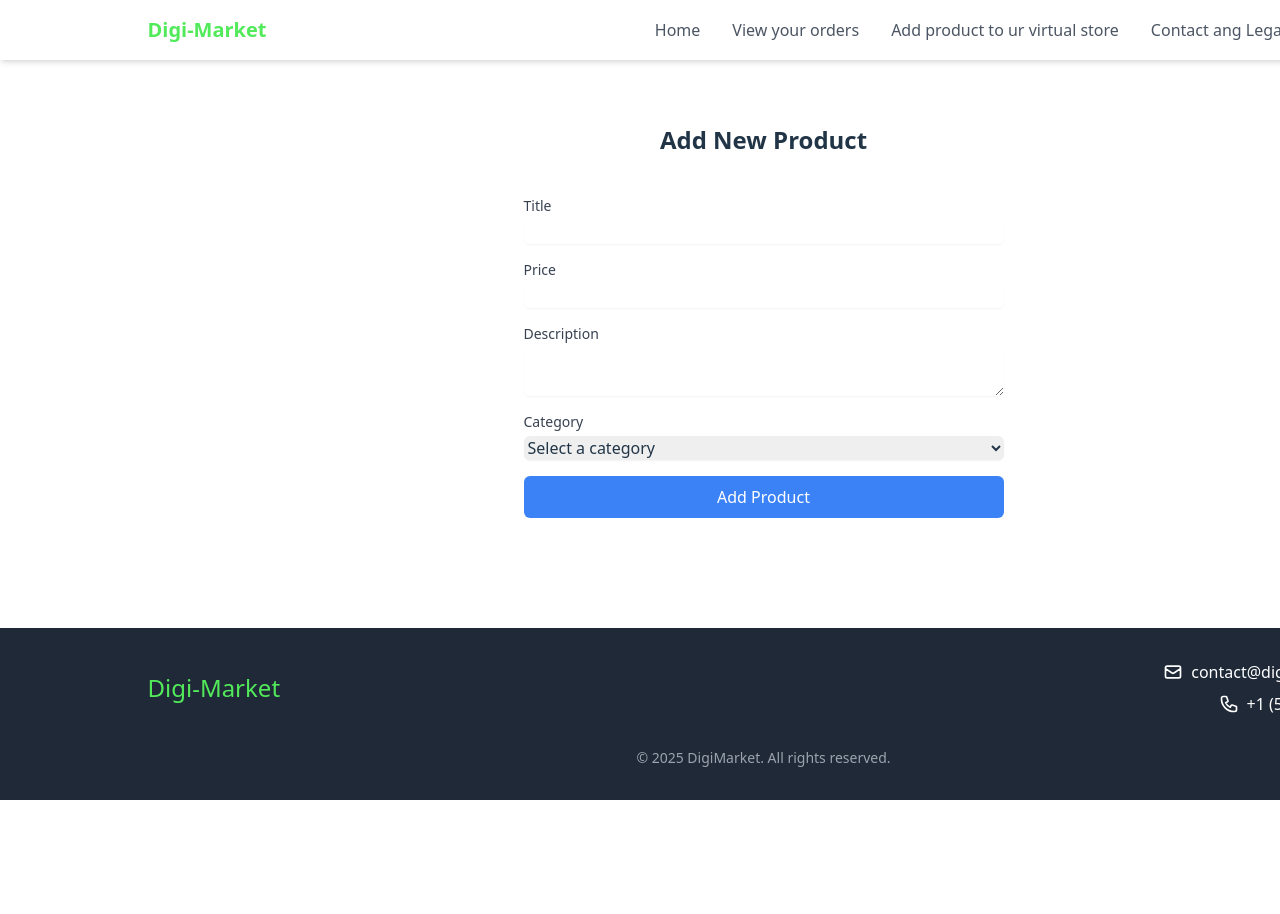
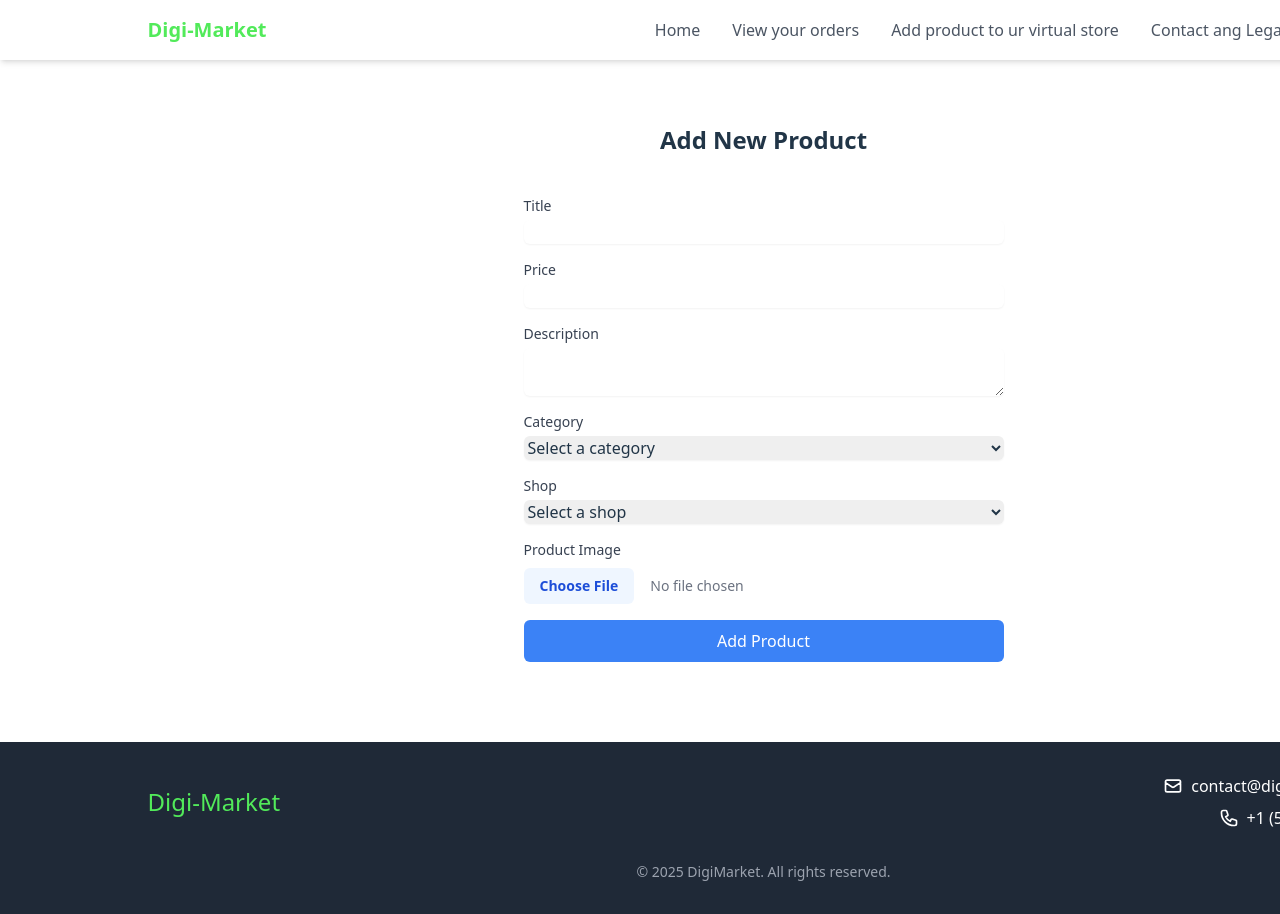
Before and after one commit to nyk-o-brown/digi-market, a React (Vite) app in the folder digi-market/: page /AddProduct in a window 1280 px wide. Shown: the top 914 px of the page. Before the commit the page ends 800 px from the top, so only its background shows below. Built offline with nearby package versions, Linux system fonts and the light colour scheme.

Commit message:
msg :shop page &db msg: add photoes server next: services

```diff
--- a/digi-market/db.json
+++ b/digi-market/db.json
@@ -6,8 +6,9 @@
       "price": 29.99,
       "description": "Hydrating face cream with natural ingredients",
       "category": "cosmetics",
-      "image": "/public/images/expensive face cream.png",
-      "rating": { "rate": 4.5, "count": 120 }
+      "image": "https://via.placeholder.com/150",
+      "rating": { "rate": 4.5, "count": 120 },
+      "shop": "Mama Janes"
     },
     {
       "id": 2,
@@ -16,7 +17,8 @@
       "description": "Set of 4 long-lasting matte lipsticks",
       "category": "cosmetics",
       "image": "https://via.placeholder.com/150",
-      "rating": { "rate": 4.3, "count": 85 }
+      "rating": { "rate": 4.3, "count": 85 },
+      "shop": "Muthama and Sons"
     },
     {
       "id": 3,
@@ -25,7 +27,8 @@
       "description": "Natural coverage foundation for all skin types",
       "category": "cosmetics",
       "image": "https://via.placeholder.com/150",
-      "rating": { "rate": 4.7, "count": 95 }
+      "rating": { "rate": 4.7, "count": 95 },
+      "shop": "Omosh Retailers"
     },
     {
       "id": 4,
@@ -34,7 +37,8 @@
       "description": "Complete skincare routine package",
       "category": "cosmetics",
       "image": "https://via.placeholder.com/150",
-      "rating": { "rate": 4.8, "count": 150 }
+      "rating": { "rate": 4.8, "count": 150 },
+      "shop": "Mama Janes"
     },
     {
       "id": 5,
@@ -43,7 +47,8 @@
       "description": "18-color professional eye shadow collection",
       "category": "cosmetics",
       "image": "https://via.placeholder.com/150",
-      "rating": { "rate": 4.4, "count": 110 }
+      "rating": { "rate": 4.4, "count": 110 },
+      "shop": "Muthama and Sons"
     },
     {
       "id": 6,
@@ -52,7 +57,8 @@
       "description": "Energy efficient smart fridge with touch display",
       "category": "appliances",
       "image": "https://via.placeholder.com/150",
-      "rating": { "rate": 4.6, "count": 75 }
+      "rating": { "rate": 4.6, "count": 75 },
+      "shop": "Omosh Retailers"
     },
     {
       "id": 7,
@@ -61,7 +67,8 @@
       "description": "Front-loading washing machine with multiple programs",
       "category": "appliances",
       "image": "https://via.placeholder.com/150",
-      "rating": { "rate": 4.4, "count": 90 }
+      "rating": { "rate": 4.4, "count": 90 },
+      "shop": "Mama Janes"
     },
     {
       "id": 8,
@@ -70,7 +77,8 @@
       "description": "Digital microwave with smart cooking options",
       "category": "appliances",
       "image": "https://via.placeholder.com/150",
-      "rating": { "rate": 4.2, "count": 65 }
+      "rating": { "rate": 4.2, "count": 65 },
+      "shop": "Muthama and Sons"
     },
     {
       "id": 9,
@@ -79,7 +87,8 @@
       "description": "Programmable coffee maker with thermal carafe",
       "category": "appliances",
       "image": "https://via.placeholder.com/150",
-      "rating": { "rate": 4.7, "count": 130 }
+      "rating": { "rate": 4.7, "count": 130 },
+      "shop": "Omosh Retailers"
     },
     {
       "id": 10,
@@ -88,7 +97,8 @@
       "description": "Smart AC with energy-saving mode",
       "category": "appliances",
       "image": "https://via.placeholder.com/150",
-      "rating": { "rate": 4.5, "count": 85 }
+      "rating": { "rate": 4.5, "count": 85 },
+      "shop": "Mama Janes"
     },
     {
       "id": 11,
@@ -97,7 +107,8 @@
       "description": "Cordless drill with multiple attachments",
       "category": "hardware",
       "image": "https://via.placeholder.com/150",
-      "rating": { "rate": 4.8, "count": 200 }
+      "rating": { "rate": 4.8, "count": 200 },
+      "shop": "Muthama and Sons"
     },
     {
       "id": 12,
@@ -106,7 +117,8 @@
       "description": "Complete tool box with essential tools",
       "category": "hardware",
       "image": "https://via.placeholder.com/150",
-      "rating": { "rate": 4.6, "count": 175 }
+      "rating": { "rate": 4.6, "count": 175 },
+      "shop": "Omosh Retailers"
     },
     {
       "id": 13,
@@ -115,7 +127,8 @@
       "description": "Professional grade electric circular saw",
       "category": "hardware",
       "image": "https://via.placeholder.com/150",
-      "rating": { "rate": 4.4, "count": 95 }
+      "rating": { "rate": 4.4, "count": 95 },
+      "shop": "Mama Janes"
     },
     {
       "id": 14,
@@ -124,7 +137,8 @@
       "description": "Premium paint set with brushes",
       "category": "hardware",
       "image": "https://via.placeholder.com/150",
-      "rating": { "rate": 4.3, "count": 80 }
+      "rating": { "rate": 4.3, "count": 80 },
+      "shop": "Muthama and Sons"
     },
     {
       "id": 15,
@@ -133,7 +147,8 @@
       "description": "Extendable aluminum ladder",
       "category": "hardware",
       "image": "https://via.placeholder.com/150",
-      "rating": { "rate": 4.5, "count": 150 }
+      "rating": { "rate": 4.5, "count": 150 },
+      "shop": "Omosh Retailers"
     }
   ]
 }
--- a/digi-market/package.json
+++ b/digi-market/package.json
@@ -12,6 +12,8 @@
   "dependencies": {
     "axios": "^1.8.4",
     "digi-market": "file:",
+    "express": "^5.1.0",
+    "multer": "^1.4.5-lts.2",
     "react": "^19.0.0",
     "react-dom": "^19.0.0",
     "react-router-dom": "^7.4.1"
--- a/digi-market/src/components/AddProductForm.jsx
+++ b/digi-market/src/components/AddProductForm.jsx
@@ -6,13 +6,71 @@ const AddProductForm = () => {
     price: '',
     description: '',
     category: '',
-    image: 'https://via.placeholder.com/150',
+    shop: '',
+    image: '',
     rating: { rate: 0, count: 0 }
   });
 
+  const [imagePreview, setImagePreview] = useState(null);
+
+  const handleImageChange = (e) => {
+    const file = e.target.files[0];
+    if (file) {
+      // Create a preview URL
+      const previewUrl = URL.createObjectURL(file);
+      setImagePreview(previewUrl);
+
+      // Create a unique filename using timestamp
+      const timestamp = new Date().getTime();
+      const filename = `${timestamp}-${file.name}`;
+
+      // Update form data with the image path
+      setFormData({
+        ...formData,
+        image: `/images/${filename}`
+      });
+
+      // Handle file upload
+      const formData = new FormData();
+      formData.append('image', file);
+
+      // Upload the file to public/images
+      fetch('/api/upload', {
+        method: 'POST',
+        body: formData
+      }).catch(error => console.error('Error uploading image:', error));
+    }
+  };
+
   const handleSubmit = async (e) => {
     e.preventDefault();
-    // Form submission logic here
+    try {
+      const response = await fetch('http://localhost:3000/products', {
+        method: 'POST',
+        headers: {
+          'Content-Type': 'application/json',
+        },
+        body: JSON.stringify(formData)
+      });
+
+      if (!response.ok) throw new Error('Failed to add product');
+      alert('Product added successfully!');
+
+      // Reset form
+      setFormData({
+        title: '',
+        price: '',
+        description: '',
+        category: '',
+        shop: '',
+        image: '',
+        rating: { rate: 0, count: 0 }
+      });
+      setImagePreview(null);
+    } catch (error) {
+      console.error('Error:', error);
+      alert('Failed to add product');
+    }
   };
 
   return (
@@ -69,9 +127,49 @@ const AddProductForm = () => {
           </select>
         </div>
 
+        <div>
+          <label className="block text-sm font-medium text-gray-700">Shop</label>
+          <select
+            name="shop"
+            value={formData.shop}
+            onChange={(e) => setFormData({...formData, shop: e.target.value})}
+            className="mt-1 block w-full rounded-md border-gray-300 shadow-sm"
+            required
+          >
+            <option value="">Select a shop</option>
+            <option value="Mama Janes">Mama Janes</option>
+            <option value="Muthama and Sons">Muthama and Sons</option>
+            <option value="Omosh Retailers">Omosh Retailers</option>
+          </select>
+        </div>
+
+        <div>
+          <label className="block text-sm font-medium text-gray-700">Product Image</label>
+          <div className="mt-1 flex flex-col items-center">
+            {imagePreview && (
+              <img
+                src={imagePreview}
+                alt="Preview"
+                className="w-32 h-32 object-cover mb-2"
+              />
+            )}
+            <input
+              type="file"
+              accept="image/*"
+              onChange={handleImageChange}
+              className="mt-1 block w-full text-sm text-gray-500
+                file:mr-4 file:py-2 file:px-4
+                file:rounded-md file:border-0
+                file:text-sm file:font-semibold
+                file:bg-blue-50 file:text-blue-700
+                hover:file:bg-blue-100"
+            />
+          </div>
+        </div>
+
         <button
           type="submit"
-          className="w-full bg-blue-500 text-white py-2 px-4 rounded-md"
+          className="w-full bg-blue-500 text-white py-2 px-4 rounded-md hover:bg-blue-600"
         >
           Add Product
         </button>
--- a/digi-market/src/components/productitem.jsx
+++ b/digi-market/src/components/productitem.jsx
@@ -41,13 +41,22 @@ const Products = ({ category }) => {
   return (
     <div className="p-4">
       <h1 className="text-2xl font-bold mb-4">Products</h1>
-      <div className="grid grid-cols-1 md:grid-cols-2 lg:grid-cols-3 gap-4">
+      <div className="grid grid-cols-1 md:grid-cols-2 lg:grid-cols-3 gap-6">
         {products.map((product) => (
           <div key={product.id} className="border p-4 rounded shadow hover:shadow-lg">
-            <img src={product.image} alt={product.title} className="w-full h-48 object-contain mb-2" />
-            <h2 className="font-semibold">{product.title}</h2>
-            <p className="text-gray-600">{product.description}</p>
-            <p className="text-green-600 font-bold mt-2">${product.price}</p>
+            <img
+              src={product.image}
+              alt={product.title}
+              className="w-full h-48 object-cover mb-4"
+            />
+            <h2 className="text-xl font-bold mb-2">{product.title}</h2>
+            <p className="text-gray-600 mb-2">{product.description}</p>
+            <p className="text-green-600 font-bold">${product.price}</p>
+            <div className="mt-2">
+              <span className="inline-block bg-blue-100 text-blue-800 px-2 py-1 rounded text-sm">
+                {product.shop}
+              </span>
+            </div>
             <div className="flex items-center mt-2">
               <span className="text-yellow-500">★</span>
               <span className="ml-1">{product.rating.rate}</span>
```
Also changed, not shown: digi-market/src/utils/updateDb.js (added), 2 other files (tests, documents, lock files or other folders).
